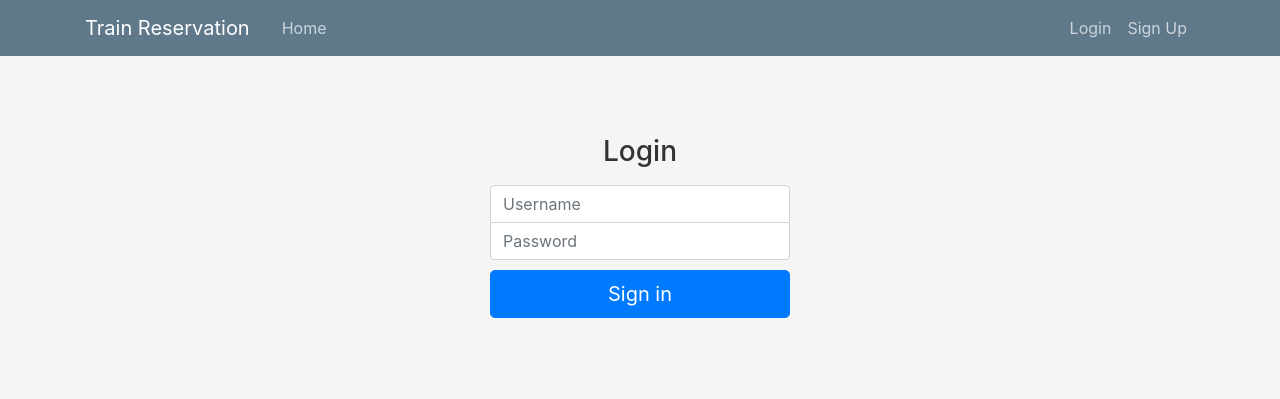
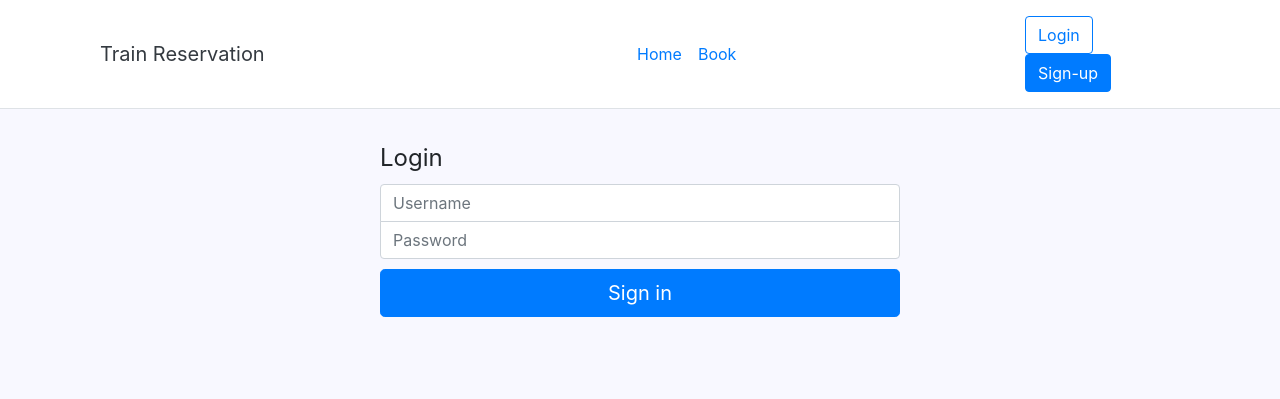
Before and after one commit to CatB1t/WebTrainReservation, a Django app: page /login/ in a window 1280 px wide. Shown: the top 399 px of the page. Run offline with Django 3.2, Linux system fonts and the light colour scheme; some libraries are stand-ins or nearby versions.

Commit message:
Updated base template

```diff
--- a/trainres/trips/templates/trips/base.html
+++ b/trainres/trips/templates/trips/base.html
@@ -11,35 +11,48 @@
     <link rel="stylesheet" href="https://maxcdn.bootstrapcdn.com/bootstrap/4.0.0/css/bootstrap.min.css"
         integrity="sha384-Gn5384xqQ1aoWXA+058RXPxPg6fy4IWvTNh0E263XmFcJlSAwiGgFAW/dAiS6JXm" crossorigin="anonymous">
 
-    <link rel="stylesheet" type="text/css" href="{% static 'trips/main.css' %}">
-
+    <style>
+        body
+        {
+            background-color: ghostwhite;
+        }
+    </style>
     {% block head %}
     {% endblock %}
     <title>Train Reservation</title>
 </head>
+<body>
+      <header class="p-3 mb-3 border-bottom" style="background-color: white;">
+        <div class="container">
+          <div class="d-flex flex-wrap align-items-center justify-content-center justify-content-md-between">
+            <a href="/" class="d-flex align-items-center col-md-3 mb-2 mb-md-0 text-dark text-decoration-none navbar-brand">
+                Train Reservation
+            </a>
 
-<body class="text-center">
-    <header class="site-header">
-        <nav class="navbar navbar-expand-md navbar-dark bg-steel fixed-top">
-            <div class="container">
-                <a class="navbar-brand mr-4" href="{% url 'trainres-home' %}">Train Reservation</a>
-                <button class="navbar-toggler" type="button" data-toggle="collapse" data-target="#navbarToggle"
-                    aria-controls="navbarToggle" aria-expanded="false" aria-label="Toggle navigation">
-                    <span class="navbar-toggler-icon"></span>
-                </button>
-                <div class="collapse navbar-collapse" id="navbarToggle">
-                    <div class="navbar-nav mr-auto">
-                        <a class="nav-item nav-link" href="{% url 'trainres-home' %}">Home</a>
-                    </div>
-                    <!-- Navbar Right Side -->
-                    <div class="navbar-nav">
-                        <a class="nav-item nav-link" href="{% url 'users-login' %}">Login</a>
-                        <a class="nav-item nav-link" href="{% url 'users-register' %}">Sign Up</a>
-                    </div>
-                </div>
+            <ul class="nav col-12 col-md-auto mb-2 justify-content-center mb-md-0">
+              <li><a href="#" class="nav-link px-2">Home</a></li>
+              <li><a href="#" class="nav-link px-2">Book</a></li>
+            </ul>
+
+            <div class="col-md-2 text-end">
+            {% if not user.is_authenticated %}
+                    <a href="{% url 'users-login' %}" class="btn btn-outline-primary me-2">Login</a>
+                    <a href="{% url 'users-register' %}" class="btn btn-primary">Sign-up</a>
+            {% else %}
+                <a href="#" class="float-right link-dark text-decoration-none dropdown-toggle" id="dropdownUser" data-toggle="dropdown" aria-expanded="false">
+                    <img src="https://github.com/mdo.png" alt="mdo" width="32" height="32" class="rounded-circle">
+                </a>
+                <ul class="dropdown-menu text-small shadow" aria-labelledby="dropdownUser" style="">
+                  <li><a class="dropdown-item" href="#">Profile</a></li>
+                  <li><hr class="dropdown-divider"></li>
+                  <li><a class="dropdown-item" href="{% url 'users-logout' %}">Sign out</a></li>
+                </ul>
+            {% endif %}
             </div>
-        </nav>
-    </header>
+
+            </div>
+          </div>
+      </header>
 
     {% block content %}
     {% endblock %}
--- a/trainres/users/templates/users/login.html
+++ b/trainres/users/templates/users/login.html
@@ -2,27 +2,11 @@
 {% load crispy_forms_tags %}
 {% block head %}
 <style>
-    html, body {
-        height: 50%;
-}
-
-body {
-  display: flex;
-  align-items: center;
-  padding-top: 40px;
-  padding-bottom: 40px;
-  background-color: #f5f5f5;
-}
-
 .form-signin {
   width: 100%;
-  max-width: 330px;
+  max-width: 550px;
   padding: 15px;
   margin: auto;
-}
-
-.form-signin .checkbox {
-  font-weight: 400;
 }
 
 .form-signin .form-floating:focus-within {
@@ -54,15 +38,16 @@ body {
     </div>
     {% endif %}
         {% csrf_token %}
-        <h1 class="h3 mb-3 fw-normal">Login</h1>
+        <legend>Login</legend>
         <div class="form-floating">
             <label for="username" class="sr-only">Username</label>
             {{ form.username }}
         </div>
-      <div class="form-floating">
+        <div class="form-floating">
           <label for="password" class="sr-only">Password</label>
           {{ form.password }}
         </div>
         <button class="w-100 btn btn-lg btn-primary" type="submit">Sign in</button>
     </form>
+
 {% endblock content %}
```
Also changed, not shown: trainres/users/templates/users/register.html (+12 -2 lines), 1 other file.
